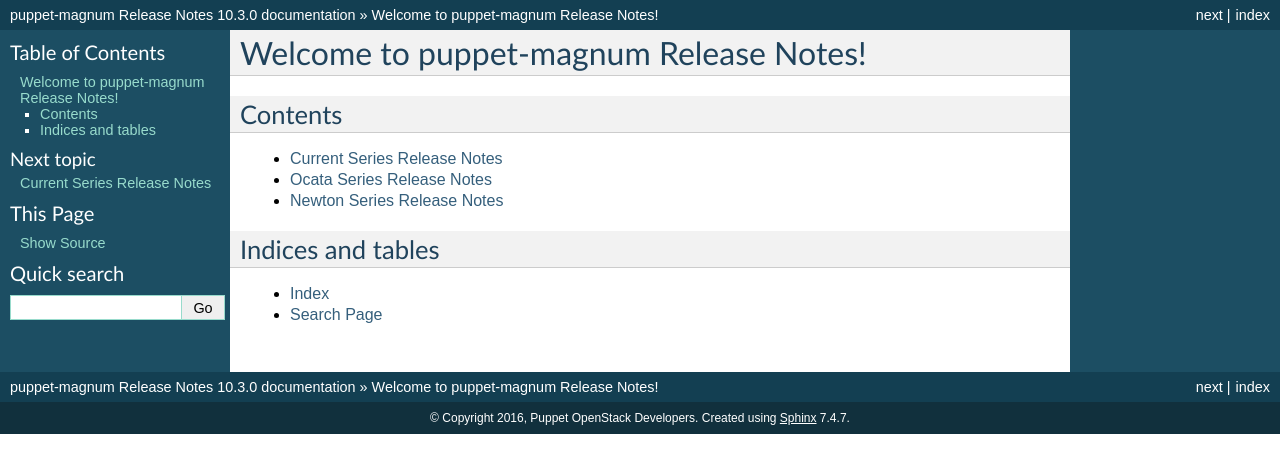
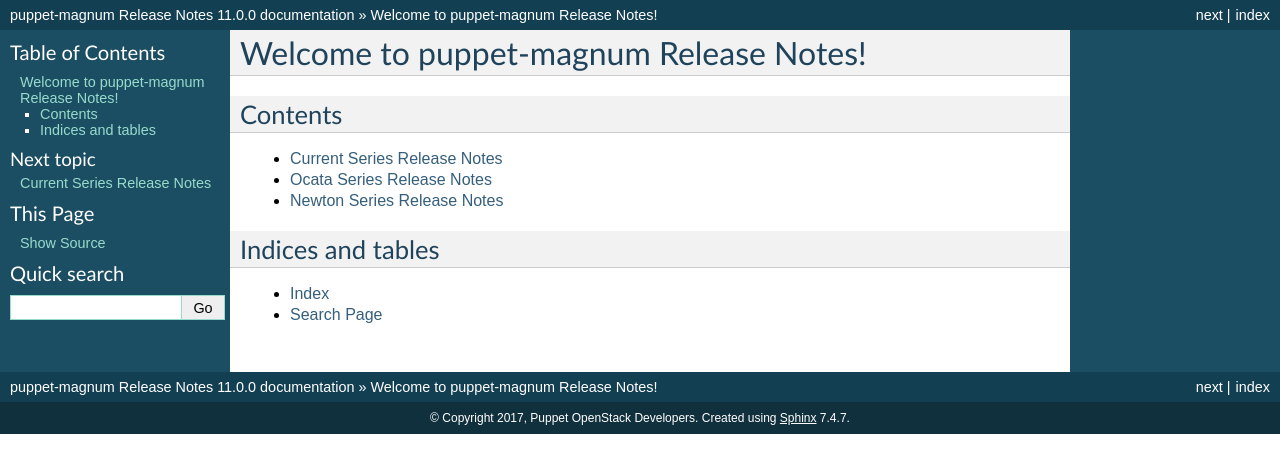
Before and after one commit to openstack/puppet-magnum, a Sphinx documentation site: the page built from releasenotes/source/index.rst, in a window 1280 px wide. Shown: the top 473 px of the page. Built offline with Sphinx 7.4.7, drawn with Linux system fonts in a browser that asks for light colours.

```diff
--- a/releasenotes/source/conf.py
+++ b/releasenotes/source/conf.py
@@ -45,16 +45,16 @@ master_doc = 'index'
 
 # General information about the project.
 project = u'puppet-magnum Release Notes'
-copyright = u'2016, Puppet OpenStack Developers'
+copyright = u'2017, Puppet OpenStack Developers'
 
 # The version info for the project you're documenting, acts as replacement for
 # |version| and |release|, also used in various other places throughout the
 # built documents.
 #
 # The short X.Y version.
-version = '10.3.0'
+version = '11.0.0'
 # The full version, including alpha/beta/rc tags.
-release = '10.3.0'
+release = '11.0.0'
 
 # The language for content autogenerated by Sphinx. Refer to documentation
 # for a list of supported languages.
@@ -198,7 +198,7 @@ latex_elements = {
 #  author, documentclass [howto, manual, or own class]).
 latex_documents = [
   ('index', 'puppet-magnumReleaseNotes.tex', u'puppet-magnum Release Notes Documentation',
-   u'2016, Puppet OpenStack Developers', 'manual'),
+   u'2017, Puppet OpenStack Developers', 'manual'),
 ]
 
 # The name of an image file (relative to this directory) to place at the top of
@@ -228,7 +228,7 @@ latex_documents = [
 # (source start file, name, description, authors, manual section).
 man_pages = [
     ('index', 'puppet-magnumreleasenotes', u'puppet-magnum Release Notes Documentation',
-     [u'2016, Puppet OpenStack Developers'], 1)
+     [u'2017, Puppet OpenStack Developers'], 1)
 ]
 
 # If true, show URL addresses after external links.
@@ -242,7 +242,7 @@ man_pages = [
 #  dir menu entry, description, category)
 texinfo_documents = [
   ('index', 'puppet-magnumReleaseNotes', u'puppet-magnum Release Notes Documentation',
-   u'2016, Puppet OpenStack Developers', 'puppet-magnumReleaseNotes', 'One line description of project.',
+   u'2017, Puppet OpenStack Developers', 'puppet-magnumReleaseNotes', 'One line description of project.',
    'Miscellaneous'),
 ]
 
```
Also changed, not shown: metadata.json (+6 -8 lines).
